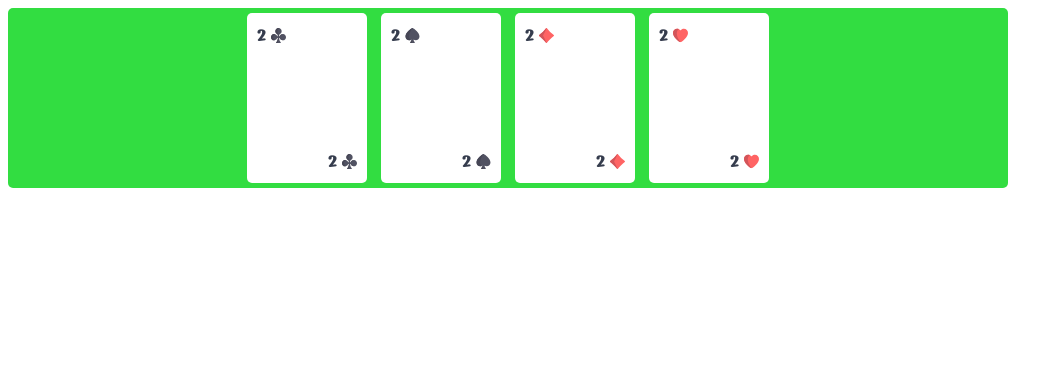
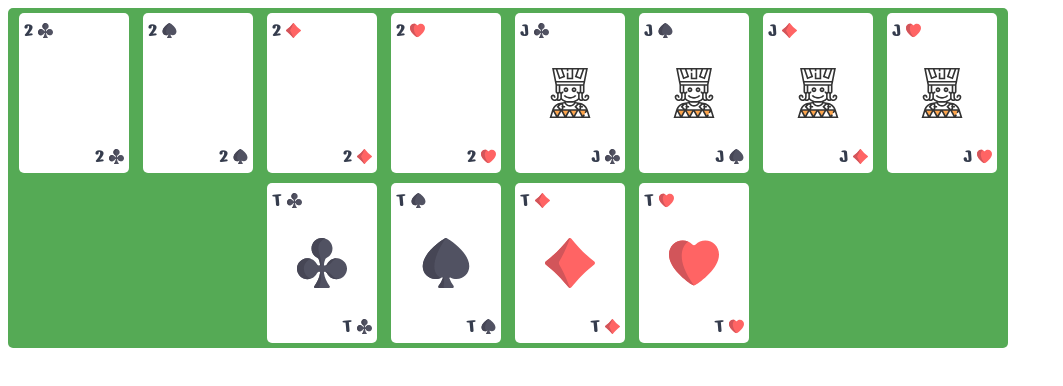
Before and after one commit to httpsjoly/Spiian-Andrii-js07-homework, a plain HTML site: page index.html in a window 1280 px wide. Shown: the whole page, without its empty margins (0-1063 px from the left). Drawn offline with Linux system fonts and the light colour scheme.

Commit message:
change scss files and getting started with variables

```diff
--- a/index.html
+++ b/index.html
@@ -7,32 +7,81 @@
   <title>Cards</title>
   <link href="https://fonts.googleapis.com/css2?family=Nerko+One&display=swap" rel="stylesheet">
   <link rel="stylesheet" href="css/main.css">
+  <script src="js/script.js"></script>
 </head>
 <body>
   <div class="container">
-    <div class="card">
+
+    <!-- Start card number -->
+  <div class="card">
       <div class="card-information">2<img src="img/clubs.svg" alt="clubs">
       </div>
       <div class="card-information">2<img src="img/clubs.svg" alt="clubs">
       </div>
   </div>
-    <div class="card">
+  <div class="card">
       <div class="card-information">2<img src="img/spades.svg" alt="spades">
       </div>
       <div class="card-information">2<img src="img/spades.svg" alt="spades">
       </div>
   </div>
-    <div class="card">
+  <div class="card">
       <div class="card-information">2<img src="img/diamonds.svg" alt="diamonds">
       </div>
       <div class="card-information">2<img src="img/diamonds.svg" alt="diamonds">
       </div>
   </div>
-    <div class="card">
+  <div class="card">
       <div class="card-information">2<img src="img/hearts.svg" alt="hearts">
       </div>
       <div class="card-information">2<img src="img/hearts.svg" alt="hearts">
       </div>
   </div>
+    <!-- End card number -->
+    <!-- Start card ranks -->
+  <div class="card card-ranks">
+    <div class="card-information">J<img src="img/clubs.svg" alt="clubs"></div>
+    <img class="rank" src="img/jack.svg" alt="jack">
+    <div class="card-information">J<img src="img/clubs.svg" alt="clubs"></div>
+  </div>
+  <div class="card card-ranks">
+    <div class="card-information">J<img src="img/spades.svg" alt="spades"></div>
+    <img class="rank" src="img/jack.svg" alt="jack">
+    <div class="card-information">J<img src="img/spades.svg" alt="spades"></div>
+  </div>
+  <div class="card card-ranks">
+    <div class="card-information">J<img src="img/diamonds.svg" alt="diamonds"></div>
+    <img class="rank" src="img/jack.svg" alt="jack">
+    <div class="card-information">J<img src="img/diamonds.svg" alt="diamonds"></div>
+  </div>
+  <div class="card card-ranks">
+    <div class="card-information">J<img src="img/hearts.svg" alt="hearts"></div>
+    <img class="rank" src="img/jack.svg" alt="jack">
+    <div class="card-information">J<img src="img/hearts.svg" alt="hearts"></div>
+  </div>
+     <!-- End card ranks -->
+   <!-- Start card ace -->
+  <div class="card card-ranks">
+    <div class="card-information">T<img src="img/clubs.svg" alt="clubs"></div>
+    <img class="rank" src="img/clubs.svg" alt="clubs">
+    <div class="card-information">T<img src="img/clubs.svg" alt="clubs"></div>
+  </div>
+  <div class="card card-ranks">
+    <div class="card-information">T<img src="img/spades.svg" alt="spades"></div>
+    <img class="rank" src="img/spades.svg" alt="spades">
+    <div class="card-information">T<img src="img/spades.svg" alt="spades"></div>
+  </div>
+  <div class="card card-ranks">
+    <div class="card-information">T<img src="img/diamonds.svg" alt="diamonds"></div>
+    <img class="rank" src="img/diamonds.svg" alt="diamonds">
+    <div class="card-information">T<img src="img/diamonds.svg" alt="diamonds"></div>
+  </div>
+  <div class="card card-ranks">
+    <div class="card-information">T<img src="img/hearts.svg" alt="hearts"></div>
+    <img class="rank" src="img/hearts.svg" alt="hearts">
+    <div class="card-information">T<img src="img/hearts.svg" alt="hearts"></div>
+  </div>
+    <!-- End card ace -->
+
 </body>
 </html>
--- a/js/script.js
+++ b/js/script.js
@@ -0,0 +1,3 @@
+var suit = ['clubs', 'spades', 'diaomonds', 'hearts'];
+var picture = ['jack', 'queen', 'king', 'ace'];
+var cards;
--- a/sass/_card.scss
+++ b/sass/_card.scss
@@ -3,7 +3,7 @@
   height: 150px;
   border-radius: 5px;
   background: #fff;
-  padding: 10px;
+  padding: 5px;
   display: flex;
   flex-direction: column;
   justify-content: space-between;
@@ -16,7 +16,9 @@
   &-information:last-child {
     justify-content: flex-end;
   }
-
+&-ranks .rank{
+  height: 50px;
+}
   &-information img {
     margin-left: 5px;
   }
--- a/sass/_mixin.scss
+++ /dev/null
@@ -1 +0,0 @@
-$color-black: #353c4d;
--- a/sass/_variables.scss
+++ b/sass/_variables.scss
@@ -1,16 +1 @@
-html, body {
-  font-family: 'Nerko One', cursive;
-  color: $color-black;
-  font-size: 20px;
-}
-
-
-.container {
-  width: 1000px;
-  display: flex;
-  flex-wrap: wrap;
-  align-items: flex-start;
-  justify-content: center;
-  background: #32dd41;
-  border-radius: 5px;
-}
+$color-black: #353c4d;
--- a/sass/main.scss
+++ b/sass/main.scss
@@ -1,6 +1,22 @@
+@import '_variables.scss';
 html svg, html img, body svg, body img {
   height: 15px;
 }
-@import 'mixin.scss';
-@import '_variables.scss';
+html, body {
+  font-family: 'Nerko One', cursive;
+  color: $color-black;
+  font-size: 20px;
+}
+
+
+.container {
+  width: 1000px;
+  display: flex;
+  flex-wrap: wrap;
+  align-items: flex-start;
+  justify-content: center;
+  background: #55aa55;
+  border-radius: 5px;
+}
+
 @import '_card.scss';
```
Also changed, not shown: css/main.css, 1 other file.
